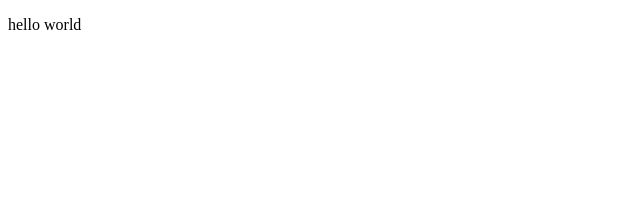
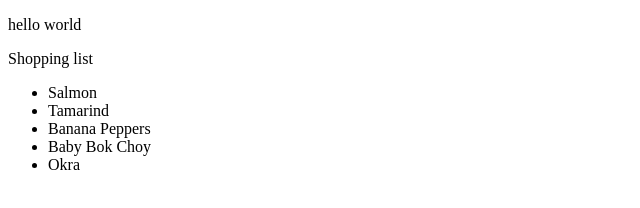
Before and after one commit to anchetadev/My_First_Repo, a plain HTML site: page index.html in a window 1280 px wide. Shown: the whole page, without its empty margins (0-640 px from the left). Drawn offline with Linux system fonts and the light colour scheme.

Commit message:
adding shopping list to html
this is optional

```diff
--- a/index.html
+++ b/index.html
@@ -8,5 +8,13 @@
 </head>
 <body>
     <p>hello world</p>
+    <p>Shopping list</p>
+    <ul>
+        <li>Salmon</li>
+        <li>Tamarind</li>
+        <li>Banana Peppers</li>
+        <li>Baby Bok Choy</li>
+        <li>Okra</li>
+    </ul>
 </body>
 </html>
```
